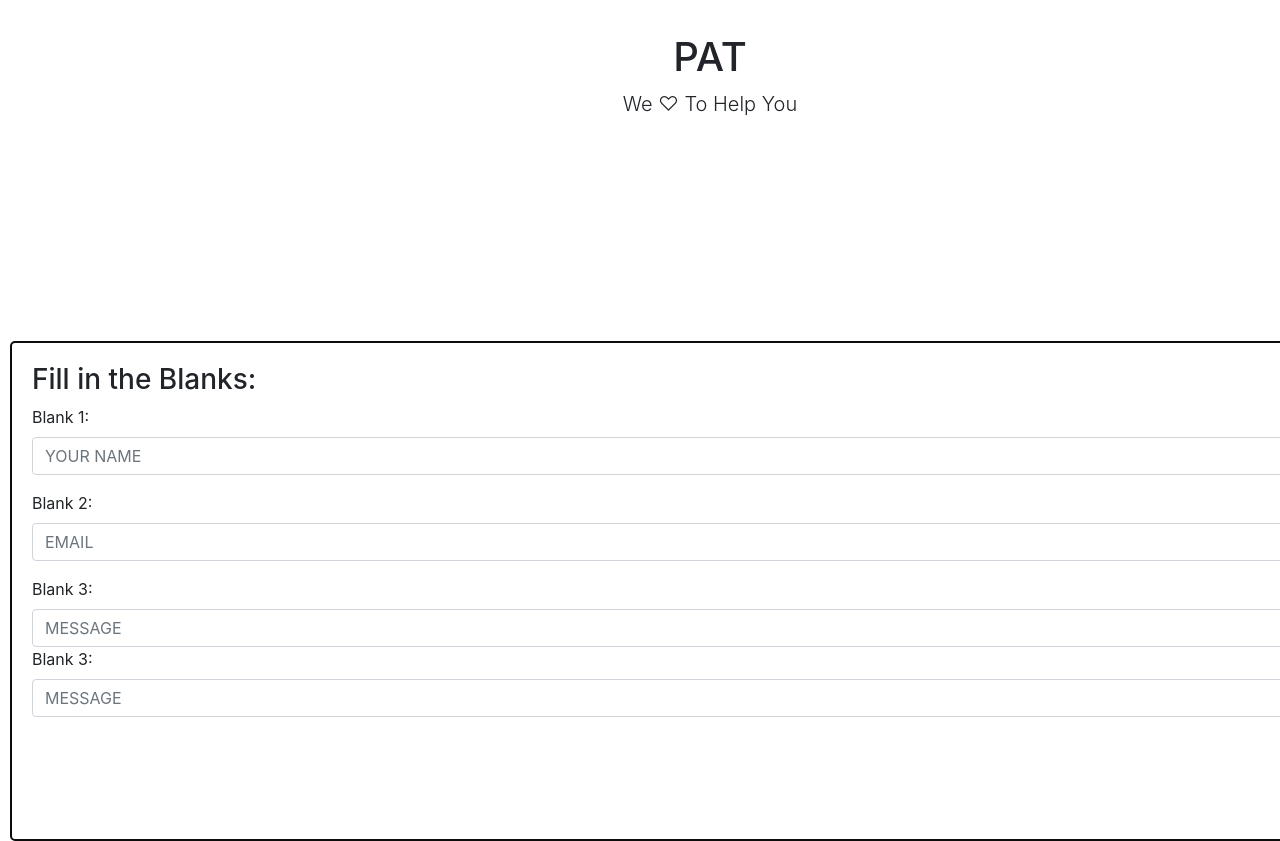
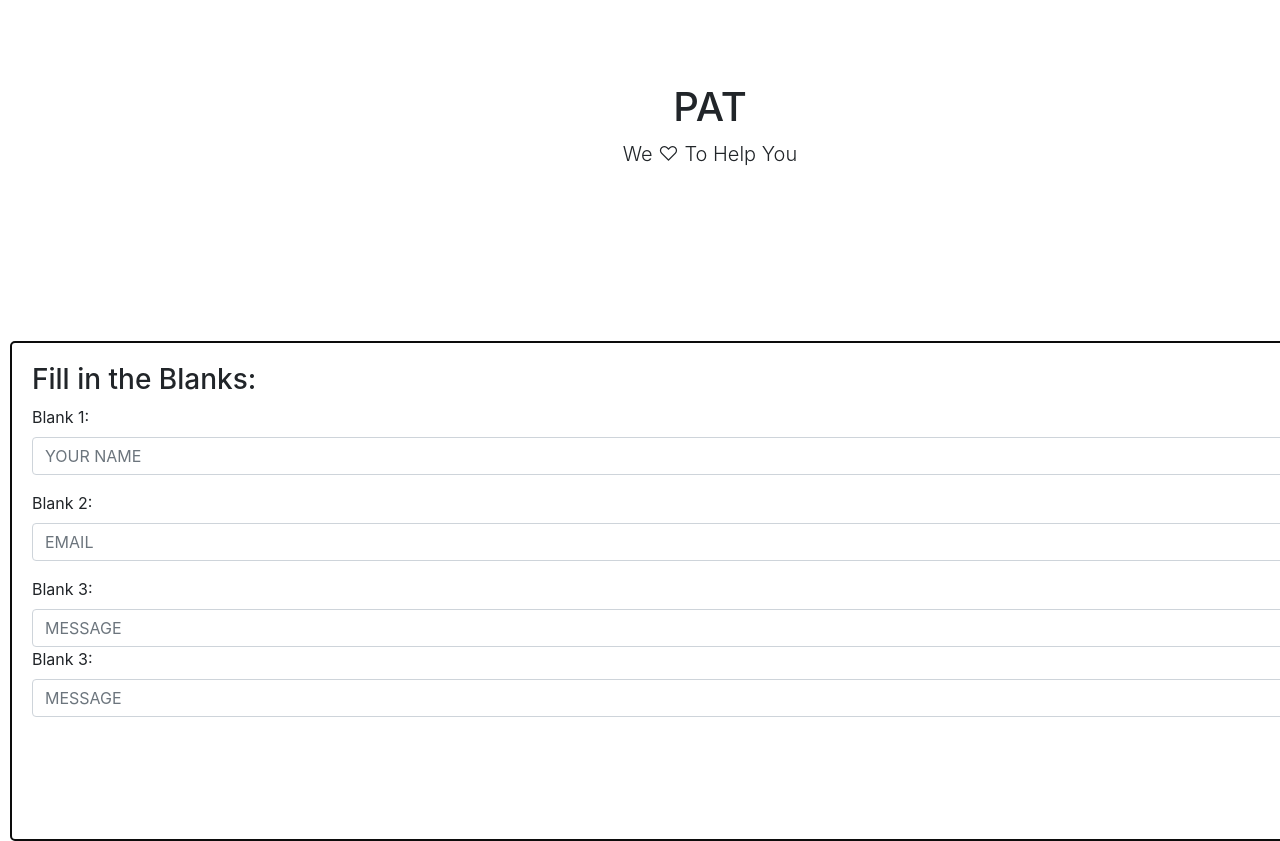
Before and after one commit to KiryuKami/PAT, a plain HTML site: page contact.html in a window 1280 px wide. Shown: the part 59-900 px from the top of the page. Drawn offline with nearby package versions, Linux system fonts and the light colour scheme.

Commit message:
Update contact.html

```diff
--- a/contact.html
+++ b/contact.html
@@ -98,7 +98,7 @@
 
     <div class="container">
       <div class="row">
-        <div class="col-md-6 offset-md-3" style="margin-top: -700px;">
+        <div class="col-md-6 offset-md-3" style="margin-top: -650px;">
           <div class="text-center">
             <h1>PAT</h1>
             <p class="lead">We ♡ To Help You</p>
```
